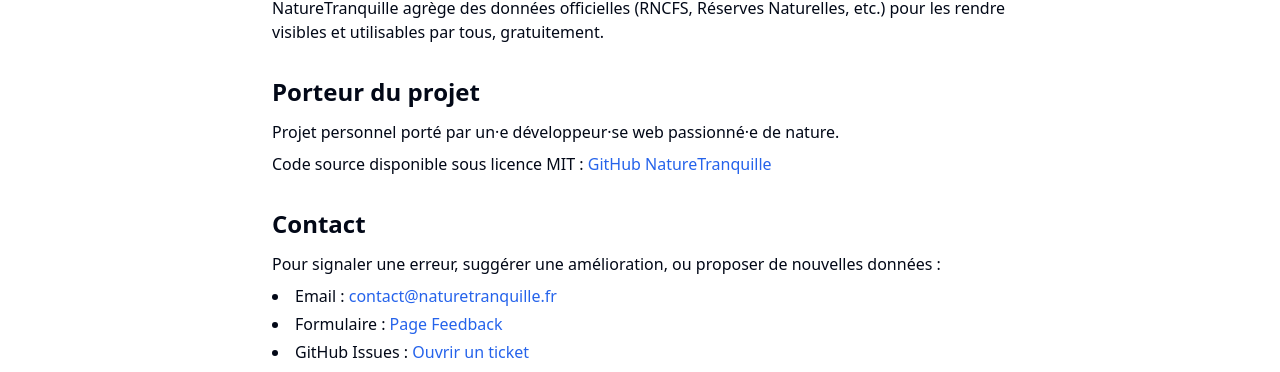
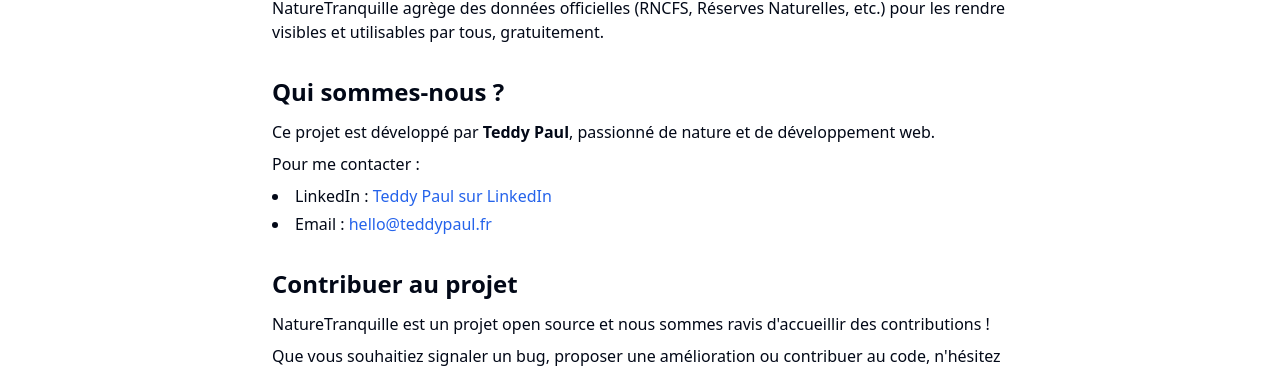
Before and after one commit to TdyP/NatureTranquille, a Next.js app in the folder frontend/: page /a-propos in a window 1280 px wide. Shown: the part 425-797 px from the top of the page. Built offline with nearby package versions, Linux system fonts and the light colour scheme; no server answers; a web font is replaced by a local one.

Commit message:
Mise à jour de la page À propos : - Remplacement de 'Porteur du projet' par 'Qui sommes-nous ?' - Ajout des infos de Teddy Paul (LinkedIn + email) - Ajout d'une section 'Contribuer au projet' avec lien GitHub - Suppression des mentions légales
Co-authored-by: TdyP <TdyP@users.noreply.github.com>

```diff
--- a/frontend/app/a-propos/page.tsx
+++ b/frontend/app/a-propos/page.tsx
@@ -42,12 +42,48 @@
             </section>
 
             <section className="mb-8">
-                <h2 className="text-2xl font-semibold mb-3">Porteur du projet</h2>
-                <p>Projet personnel porté par un·e développeur·se web passionné·e de nature.</p>
+                <h2 className="text-2xl font-semibold mb-3">Qui sommes-nous ?</h2>
+                <div className="prose">
+                    <p>
+                        Ce projet est développé par <strong>Teddy Paul</strong>, passionné de nature et de développement web.
+                    </p>
                     <p className="mt-2">
-                    Code source disponible sous licence MIT :{' '}
+                        Pour me contacter :
+                    </p>
+                    <ul className="list-disc list-inside mt-2 space-y-1">
+                        <li>
+                            LinkedIn :{' '}
                             <a
-                        href="https://github.com/TdyP/naturetranquille"
+                                href="https://www.linkedin.com/in/teddypaul"
+                                target="_blank"
+                                rel="noopener noreferrer"
+                                className="text-primary hover:underline"
+                            >
+                                Teddy Paul sur LinkedIn
+                            </a>
+                        </li>
+                        <li>
+                            Email :{' '}
+                            <a href="mailto:hello@teddypaul.fr" className="text-primary hover:underline">
+                                hello@teddypaul.fr
+                            </a>
+                        </li>
+                    </ul>
+                </div>
+            </section>
+
+            <section className="mb-8">
+                <h2 className="text-2xl font-semibold mb-3">Contribuer au projet</h2>
+                <div className="prose">
+                    <p>
+                        NatureTranquille est un projet open source et nous sommes ravis d&apos;accueillir des contributions !
+                    </p>
+                    <p className="mt-2">
+                        Que vous souhaitiez signaler un bug, proposer une amélioration ou contribuer au code, n&apos;hésitez pas à visiter notre dépôt :
+                    </p>
+                    <p className="mt-2">
+                        <a
+                            href="https://github.com/TdyP/NatureTranquille"
                             target="_blank"
                             rel="noopener noreferrer"
                             className="text-primary hover:underline"
@@ -55,6 +91,7 @@
                             GitHub NatureTranquille
                         </a>
                     </p>
+                </div>
             </section>
 
             <section className="mb-8">
@@ -86,31 +123,6 @@
                     </li>
                 </ul>
             </section>
-
-            <section>
-                <h2 className="text-2xl font-semibold mb-3">Mentions légales</h2>
-                <div className="prose text-sm">
-                    <p>
-                        <strong>Éditeur</strong> : Projet open source individuel
-                    </p>
-                    <p>
-                        <strong>Hébergement</strong> : France (conformité RGPD UE)
-                    </p>
-                    <p>
-                        <strong>Données personnelles</strong> : Ce site ne collecte aucune donnée personnelle sans
-                        consentement. Les emails envoyés via le formulaire de feedback sont stockés uniquement pour
-                        traitement.
-                    </p>
-                    <p>
-                        <strong>Cookies</strong> : Ce site utilise uniquement des cookies techniques (localStorage
-                        disclaimer, sessionStorage cache recherche). Pas de cookies publicitaires ou tiers.
-                    </p>
-                    <p>
-                        <strong>Licence contenu</strong> : Les données cartographiques sont issues de sources publiques.
-                        Le code source est sous licence MIT.
-                    </p>
-                </div>
-            </section>
         </main>
     );
 }
```
Lines whose indentation alone changed are shown as unchanged.
